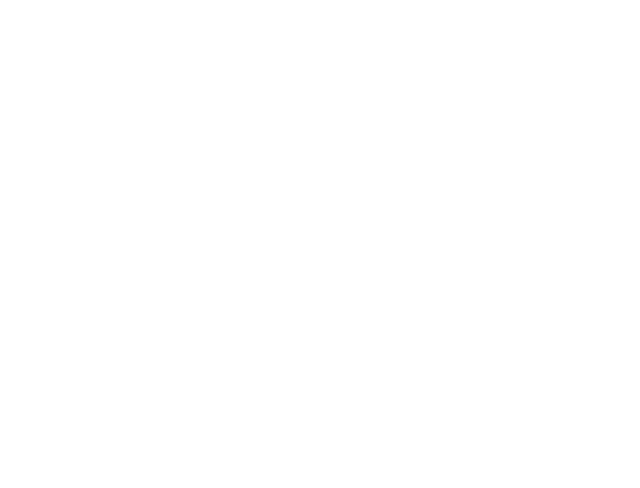
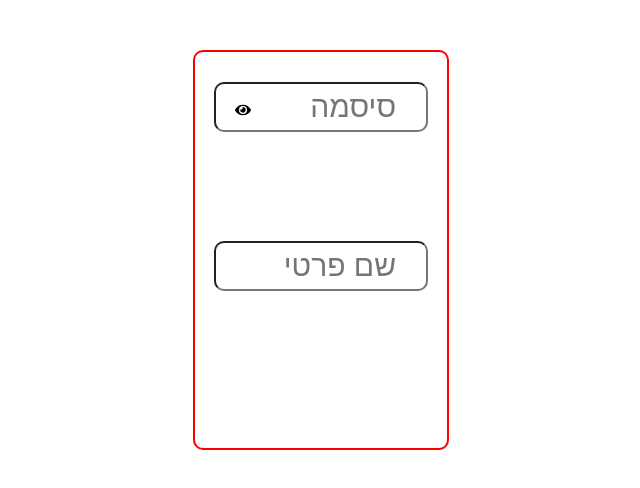
Before and after one commit to Practicum-Ariel/generator_control_client, a React (Vite) app: page /test/aviezer in a window 1280 px wide. Shown: the top 488 px of the page, without its empty margins (354-994 px from the left). Built offline with nearby package versions, Linux system fonts and the light colour scheme.

Commit message:
input & input password

```diff
--- /dev/null
+++ b/src/components/Input/index.jsx
@@ -0,0 +1,12 @@
+import styles from './style.module.css'
+
+export default function Input({ name,...props}) {
+
+    return (
+        <div className={styles.input}>
+
+            <input name={name} className={styles.inp} {...props}/>
+
+        </div>
+    )
+}
--- /dev/null
+++ b/src/components/Input/style.module.css
@@ -0,0 +1,9 @@
+
+.inp{
+    padding-right: 30px;
+    width: 85%;
+    height: 50px;
+    border-radius: 10px;
+    font-size: 30px;
+    margin-top: 30px;
+}
--- /dev/null
+++ b/src/components/InputPassword/index.jsx
@@ -0,0 +1,27 @@
+import { useState } from 'react';
+import { FaEye, FaEyeSlash } from 'react-icons/fa';
+import styles from './style.module.css'
+
+export default function InputPassword({ name, ...props }) {
+
+    const [showPassword, setShowPassword] = useState(false);
+
+    const togglePasswordVisibility = () => {
+        setShowPassword(!showPassword);
+    };
+
+    return (
+        <div className={styles.inputPassword} >
+            <input className={styles.password}
+                type={showPassword ? 'text' : 'password'}
+                placeholder="סיסמה"
+                {...props}
+            />
+
+            <span className={styles.eye} onClick={togglePasswordVisibility} >
+                {showPassword ? <FaEyeSlash /> : <FaEye />}
+            </span>
+
+        </div>
+    )
+}
--- /dev/null
+++ b/src/components/InputPassword/style.module.css
@@ -0,0 +1,26 @@
+.inputPassword {
+    position: relative;
+    display: inline-block;
+    /* border: 2px solid chocolate; */
+}
+
+.inputPassword > h1{
+    margin-top: 40px;
+}
+
+.password {
+    padding-right: 30px;
+    width: 85%;
+    height: 50px;
+    border-radius: 10px;
+    font-size: 30px;
+    margin-top: 30px;
+}
+
+.eye {
+    position: absolute;
+    left: 40px;
+    top: 75%;
+    transform: translateY(-50%);
+    cursor: pointer;
+}
--- a/src/test/Aviezer/index.jsx
+++ b/src/test/Aviezer/index.jsx
@@ -1,4 +1,6 @@
 import styles from './style.module.css'
+import InputPassword from '../../components/InputPassword'
+import Input from '../../components/Input'
 
 
 // creator: Aviezer
@@ -6,7 +8,8 @@ import styles from './style.module.css'
 export default function Aviezer() {
   return (
      <div className={styles.Aviezer}>
-        Aviezer
+        <InputPassword />
+        <Input placeholder={"שם פרטי"} />
     </div>
   )
 }
--- a/src/test/Aviezer/style.module.css
+++ b/src/test/Aviezer/style.module.css
@@ -0,0 +1,14 @@
+
+.Aviezer{
+    border: 2px solid  red  ;
+    height: 50vh;
+    width: 20%;
+    text-align: center;
+    margin: auto;
+    margin-top: 50px;
+
+    display: flex;
+    flex-direction: column;
+    gap: 20% ;
+    border-radius: 10px;
+}
```
